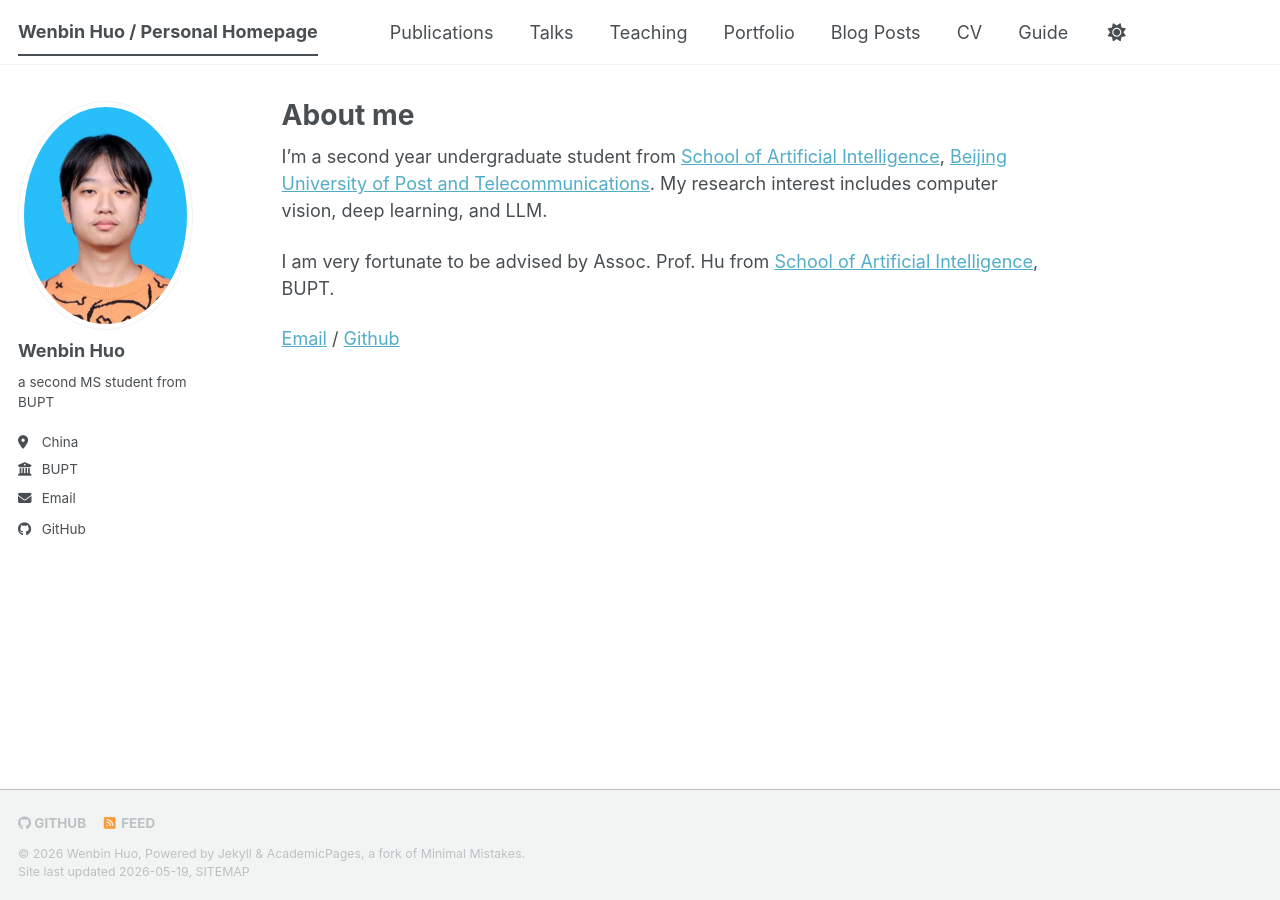
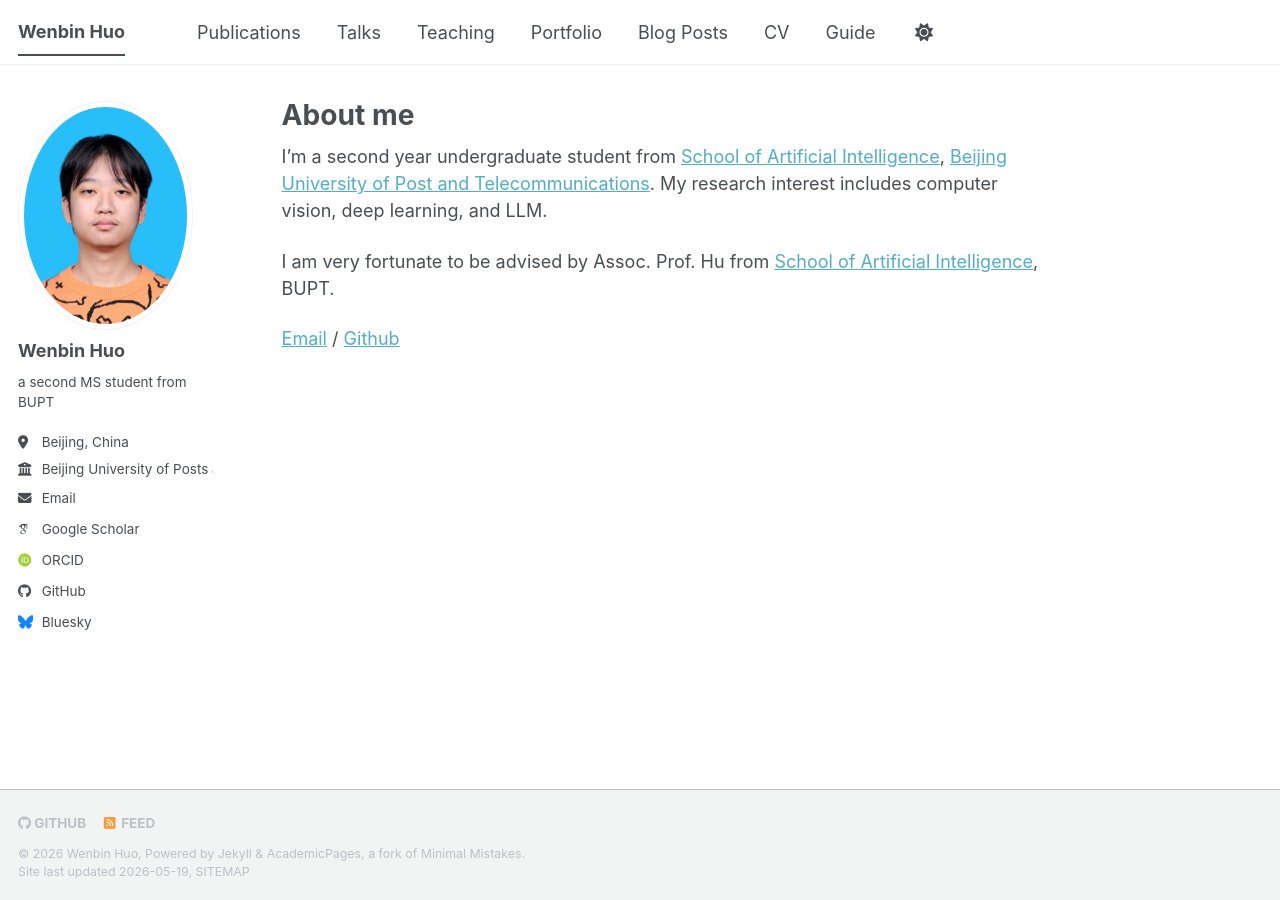
Before and after one commit to sakura073/Wenbin-Huo, a Jekyll site: the page built from _pages/about.md, in a window 1280 px wide. Built offline with Jekyll 4.4.1, drawn with Linux system fonts in a browser that asks for light colours; some web fonts are replaced; a script bundle is joined from its source files by our own code; library files that are not in the unit come from our copies; part of the change alters nothing that is shown.

Commit message:
Update _config.yml

```diff
--- a/_config.yml
+++ b/_config.yml
@@ -7,57 +7,51 @@
 # server process.
 
 # Basic Site Settings
-locale                   : "zh-Ch"
-site_theme               : "default" # The available themes options are "default", "air", "sunrise", "mint", "dirt" and "contrast"
-title                    : "Wenbin Huo / Personal Homepage"
+locale                   : "zh-CH"
+site_theme               : "default"
+title                    : "Wenbin Huo"
 title_separator          : "-"
 name                     : &name "Wenbin Huo"
-description              : &description "a second MS student from BUPT"   # Update this with a general description of your site, this is the default if not overridden by a page
-url                      : https://sakura073.github.io # The base hostname & protocol for your site e.g. "https://[your GitHub username].github.io",
-                                                           # or if you already have some other page hosted on Github then use "https://[your GitHub username].github.io/[Your Repo Name]"
-baseurl                  : "" # the subpath of your site, e.g. "/blog"
-repository               : "Wenbin-Huo/Wenbin-Huo.github.io"
+description              : &description "a second MS student from BUPT"
+url                      : https://sakura073.github.io
+baseurl                  : ""
+repository               : "sakura073/Wenbin-Huo"
 
-# Site Author - The following control what appear as part of the author content on the side bar.
-#               If a field is blank the icon and link will not appear, otherwise it will be shown.
-#               Additional customization can be done by editing /_includes/author-profile.html
+# Site Author
 author:
-  # Biographic information
   avatar           : "profile.png"
   name             : "Wenbin Huo"
-  pronouns         : # example: "she/her"
+  pronouns         :
   bio              : "a second MS student from BUPT"
-  location         : "China"
-  employer         : "BUPT"
-  uri              : # URL
+  location         : "Beijing, China"
+  employer         : "Beijing University of Posts and Telecommunications"
+  uri              :
   email            : "hwb@bupt.edu.cn"
-
-  # Academic websites
-  academia         : # URL
-  arxiv            : # URL - Update with the correct link to your profile
-  googlescholar    : # "https://scholar.google.com/citations?user=PS_CX0AAAAAJ"
-  inspire-hep      : # URL
-  impactstory      : # URL
-  orcid            : # "https://orcid.org/yourorcidurl"
-  semantic         : # URL
-  ssrn             : # URL
-  pubmed           : # "https://www.ncbi.nlm.nih.gov/pubmed/?term=john+snow"
-  researchgate     : # URL
-  scopus           : # URL
-  zotero           : # URL
+  academia         :
+  arxiv            :
+  googlescholar    : "https://scholar.google.com/citations?user=PS_CX0AAAAAJ"
+  inspire-hep      :
+  impactstory      :
+  orcid            : ""
+  semantic         :
+  ssrn             :
+  pubmed           :
+  researchgate     :
+  scopus           :
+  zotero           :
 
 
   # Repositories and software development
   bitbucket        : # Username - Update with your username on the site
   codepen          : # Username
   dribbble         : # Username
-  github           : "https://github.com/sakura073"
+  github           : "academicpages"
   kaggle           : # Username
   stackoverflow    : # User number or user number and name (i.e., use "1" or "1/jeff-atwood")
 
   # Social media
   artstation       : # Username
-  bluesky          : # "bsky.app" # Replace this with you Bluesky username
+  bluesky          : "bsky.app" # Replace this with you Bluesky username
   facebook         : # Username
   flickr           : # Username
   foursquare       : # Username
```
